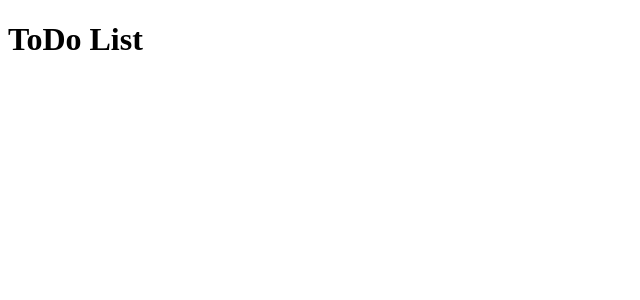
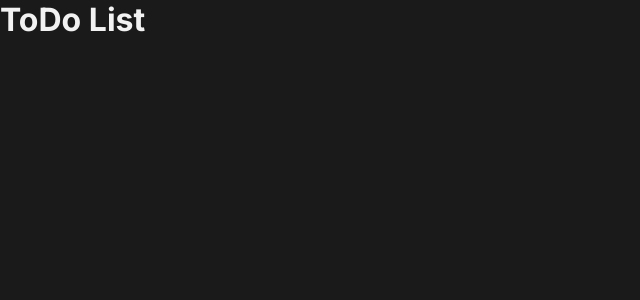
Before and after one commit to mariaclarabs/ignite-react-todo, a React (Vite) app: page / in a window 1280 px wide. Shown: the top 300 px of the page, without its empty margins (0-640 px from the left). Built offline with nearby package versions, Linux system fonts and the light colour scheme.

Commit message:
feat: add global styles and font

```diff
--- a/index.html
+++ b/index.html
@@ -3,7 +3,12 @@
   <head>
     <meta charset="UTF-8" />
 
+    <link rel="preconnect" href="https://fonts.googleapis.com">
+    <link rel="preconnect" href="https://fonts.gstatic.com" crossorigin>
+
     <meta name="viewport" content="width=device-width, initial-scale=1.0" />
+
+    <link href="https://fonts.googleapis.com/css2?family=Inter:wght@400;700&display=swap" rel="stylesheet">
 
     <title>ToDo List</title>
   </head>
--- a/src/App.tsx
+++ b/src/App.tsx
@@ -1,3 +1,5 @@
+import './global.css';
+
 function App() {
   return <h1>ToDo List</h1>;
 }
--- /dev/null
+++ b/src/global.css
@@ -0,0 +1,35 @@
+:root {
+  --gray-100: #F2F2F2;
+  --gray-200: #D9D9D9;
+  --gray-300: #808080;
+  --gray-400: #333333;
+  --gray-500: #262626;
+  --gray-600: #1A1A1A;
+  --gray-700: #0D0D0D;
+
+  --purple: ##8284FA;
+  --purple-dark: #5E60CE;
+
+  --blue: #4EA8DE;
+  --blue-dark: #1E6F9F;
+
+  --danger: #E25858;
+}
+
+* {
+  margin: 0;
+  padding: 0;
+  box-sizing: border-box;
+}
+
+body {
+  background: var(--gray-600);
+  color: var(--gray-100);
+  -webkit-font-smoothing: antialiased;
+}
+
+body, input, textarea, button {
+  font-family: 'Inter', sans-serif;
+  font-weight: 400;
+  font-size: 1rem;
+}
```
